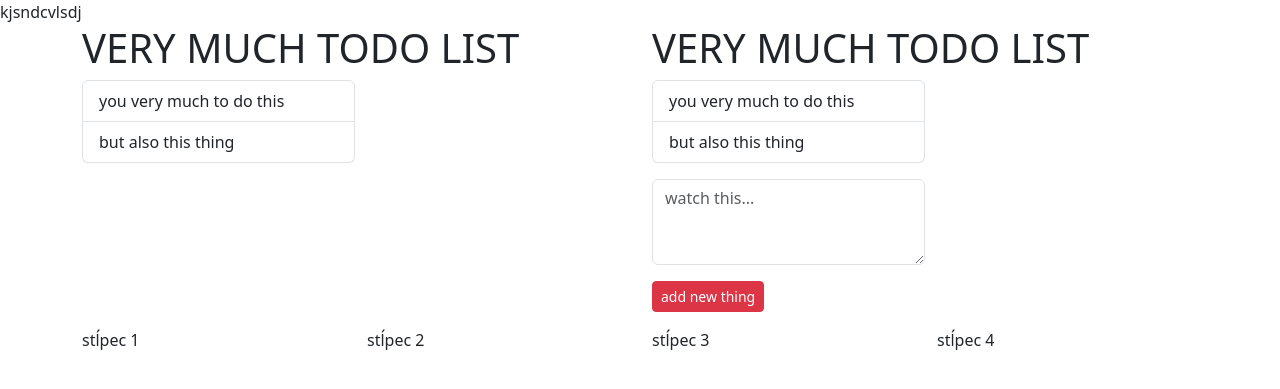
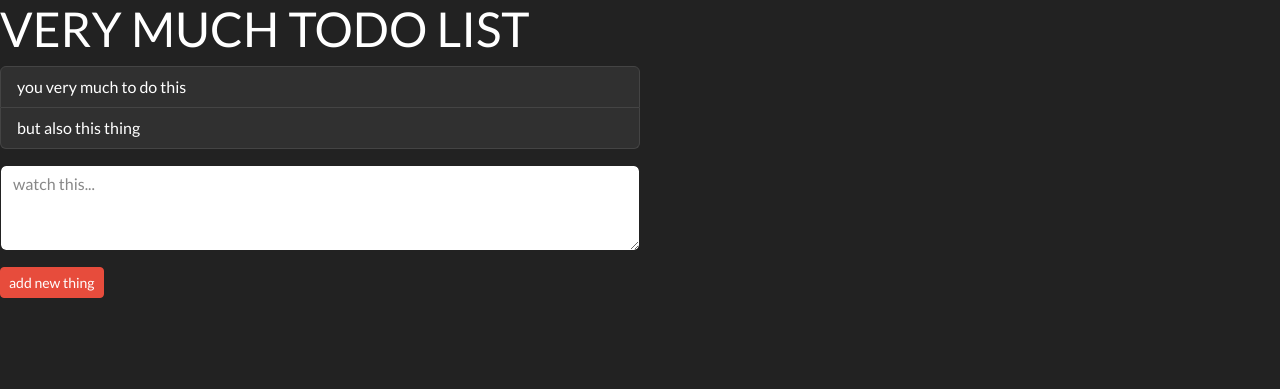
Before and after one commit to antalovaandrea/test-project, a PHP site: page / in a window 1280 px wide. Shown: the top 389 px of the page. Run offline with PHP 8.4, Linux system fonts and the light colour scheme.

Commit message:
Add black design

```diff
--- a/index.php
+++ b/index.php
@@ -1,22 +1,6 @@
 <?php
     include "partials/header.php";
 ?>
-kjsndcvlsdj
-
-<div class="container">
-    <div class="row">
-        <div class="col">
-            <div class="page-header">
-                <h1>VERY MUCH TODO LIST</h1>
-            </div>
-
-            <ul class="list-group col-sm-6">
-                <li class="list-group-item">you very much to do this</li>
-                <li class="list-group-item">but also this thing</li>
-            </ul>
-
-        </div>
-
     <div class="col">
         <div class="page-header">
                 <h1>VERY MUCH TODO LIST</h1>
@@ -36,22 +20,6 @@ kjsndcvlsdj
             </p>
         </form>
     </div>
-    </div>
-    <div class="row">
-        <div class="col col-md-6 col-lg-3 col-sm-12">
-            <p>stĺpec 1</p>
-        </div>
-        <div class="col col-md-6 col-lg-3">
-            <p>stĺpec 2</p>
-        </div>
-        <div class="col col-md-6 col-lg-3">
-            <p>stĺpec 3</p>
-        </div>
-        <div class="col col-md-6 col-lg-3">
-            <p>stĺpec 4</p>
-        </div>
-    </div>
-</div>
 <?php
     include "partials/footer.php";
 ?>
--- a/partials/header.php
+++ b/partials/header.php
@@ -5,7 +5,7 @@
     <meta http-equiv="X-UA-Compatible" content="IE=edge">
     <meta name="viewport" content="width=device-width, initial-scale=1.0">
     <!-- <link href="assets/css/bootstrap.min.css" rel="stylesheet"> -->
-    <link href="https://cdn.jsdelivr.net/npm/bootstrap@5.3.0-alpha1/dist/css/bootstrap.min.css" rel="stylesheet" integrity="sha384-GLhlTQ8iRABdZLl6O3oVMWSktQOp6b7In1Zl3/Jr59b6EGGoI1aFkw7cmDA6j6gD" crossorigin="anonymous">
+    <link href="assets/css/bootstrap.min.css" rel="stylesheet">
     <title>To do list</title>
 </head>
 <body>
```
Lines whose indentation alone changed are shown as unchanged.
